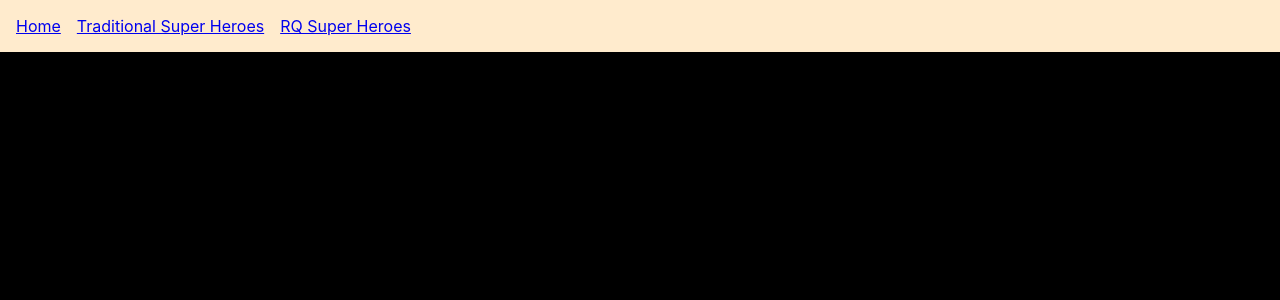
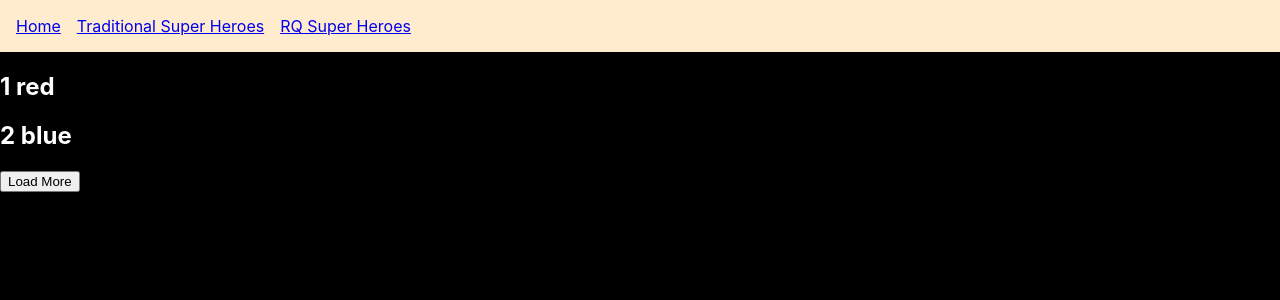
Before and after one commit to jayantwaldia/playground-reactQuery, a React (Vite) app: page /rq-infinite in a window 1280 px wide. Shown: the top 300 px of the page. Built offline with nearby package versions, Linux system fonts and the light colour scheme; data requests are answered from the project's data file.

Commit message:
infinite Queris in RQ

```diff
--- a/src/App.tsx
+++ b/src/App.tsx
@@ -10,6 +10,7 @@
 import { DynamicParallelPage } from './components/DynamicParallel.page';
 import { DependentQueriespage } from './components/DependentQueries.page';
 import PaginatedQueriesPage from './components/PaginatedQueries.page';
+import InfiniteQueriesPage from './components/InfiniteQueriesPage';
 
 function App() {
   const queryClient = new QueryClient();
@@ -33,6 +34,7 @@
           <Routes>
             <Route path="/" element={<HomePage />} />
             <Route path="/rq-paginated" element={<PaginatedQueriesPage />} />
+            <Route path="/rq-infinite" element={<InfiniteQueriesPage />} />
             <Route path="/super-heroes" element={<SuperHeroesPage />} />
             <Route path="/rq-super-heroes" element={<RQSuperHeroesPage />} />
             <Route
--- /dev/null
+++ b/src/components/InfiniteQueriesPage.tsx
@@ -0,0 +1,53 @@
+import React, { Fragment } from 'react';
+import axios from 'axios';
+import { useInfiniteQuery } from 'react-query';
+
+const fetchColors = ({ pageParam = 1 }) => {
+  return axios.get(`http://localhost:4000/colors?_limit=2&_page=${pageParam}`);
+};
+
+function InfiniteQueriesPage() {
+  const {
+    data,
+    isLoading,
+    isError,
+    error,
+    isFetching,
+    hasNextPage,
+    fetchNextPage,
+    isFetchingNextPage,
+  } = useInfiniteQuery(['colors'], fetchColors, {
+    getNextPageParam: (_lastPage: any, pages: any) => {
+      if (pages.length < 4) {
+        return pages.length + 1;
+      } else {
+        return undefined;
+      }
+    },
+  });
+  if (isLoading) return <h2>Loading...</h2>;
+  if (isError) return <h2>{error?.message}</h2>;
+  return (
+    <>
+      <div>
+        {data?.pages.map((group: any, i: any) => (
+          <Fragment key={i}>
+            {group.data.map((color: any) => (
+              <h2 key={color.id}>
+                {color.id} {color.label}
+              </h2>
+            ))}
+          </Fragment>
+        ))}
+      </div>
+      <div>
+        <button disabled={!hasNextPage} onClick={fetchNextPage}>
+          Load More
+        </button>
+      </div>
+      <div>{isFetching && !isFetchingNextPage ? 'Fetching...' : null}</div>
+    </>
+  );
+}
+
+export default InfiniteQueriesPage;
```
